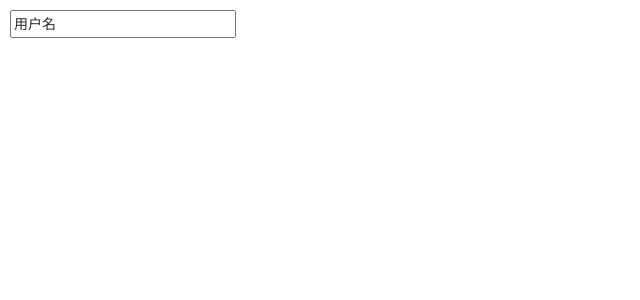
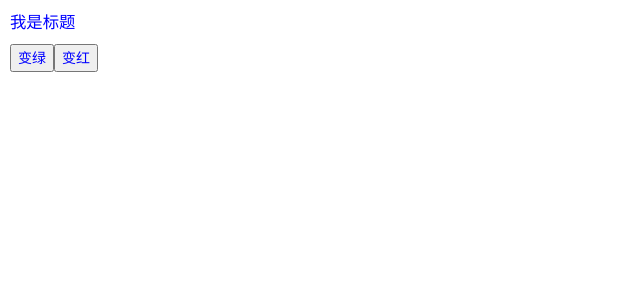
Before and after one commit to Believel/blog, a React (Vite) app in the folder React/my-react-app/: page / in a window 1280 px wide. Shown: the top 300 px of the page, without its empty margins (0-640 px from the left). Built offline with nearby package versions, Linux system fonts and the light colour scheme.

Commit message:
react hooks context

```diff
--- a/React/my-react-app/src/App.tsx
+++ b/React/my-react-app/src/App.tsx
@@ -1,7 +1,8 @@
 // import Counter from './demo/01class-lifecycle';
 // import Demo from './demo/cacheInterface';
 // import ClassContextDemo from './demo/02class-context';
-import HighComp from './demo/03HighComp';
+// import HighComp from './demo/03HighComp';
+import HooksContext from './demo/04HooksContext'
 
 function App() {
   return (
@@ -9,7 +10,8 @@ function App() {
       {/* <Counter/> */}
       {/* <Demo /> */}
       {/* <ClassContextDemo /> */}
-      <HighComp />
+      {/* <HighComp /> */}
+      <HooksContext />
     </div>
   )
 }
--- /dev/null
+++ b/React/my-react-app/src/demo/04HooksContext/Color.tsx
@@ -0,0 +1,48 @@
+import React, { createContext, Dispatch, ReactElement, useReducer } from 'react';
+export const UPDATE_COLOR = 'UPDATE_COLOR';
+export const ContextColor = createContext({} as ContextType);
+
+interface Props {
+  children: ReactElement | ReactElement[]
+}
+
+interface State {
+  color: string
+}
+
+interface Action {
+  type: string;
+  payload: any
+}
+
+interface ContextType {
+  dispatch: Dispatch<Action>;
+  data: {
+    color: string;
+  }
+}
+
+const reducer = (state: State, action: Action) => {
+  switch (action.type) {
+    case UPDATE_COLOR:
+      return {
+        ...state,
+        color: action.payload
+      }
+    default:
+      return state
+  }
+}
+
+const initialState = {
+  color: 'blue'
+}
+export default (props: Props) => {
+  const [data, dispatch] = useReducer(reducer, initialState);
+
+  return (
+    <ContextColor.Provider value={{data, dispatch}}>
+      {props.children}
+    </ContextColor.Provider>
+  )
+}
--- /dev/null
+++ b/React/my-react-app/src/demo/04HooksContext/Header.tsx
@@ -0,0 +1,12 @@
+import React, { useContext} from 'react'
+
+import { ContextColor } from './Color';
+
+export default () => {
+  const { data: { color }} = useContext(ContextColor);
+  return (
+    <>
+      <h3 style={{color}}>我是标题</h3>
+    </>
+  )
+}
--- /dev/null
+++ b/React/my-react-app/src/demo/04HooksContext/Theme.tsx
@@ -0,0 +1,14 @@
+import React, { useContext } from 'react';
+import { ContextColor, UPDATE_COLOR } from './Color';
+
+
+export default () => {
+  const { data: { color }, dispatch } = useContext(ContextColor);
+  return (
+    <>
+      <button style={{color}} onClick={() => dispatch({type: UPDATE_COLOR, payload: 'green'})}>变绿</button>
+      <button style={{color}} onClick={() => dispatch({type: UPDATE_COLOR, payload: 'red'})}>变红</button>
+    </>
+  )
+
+}
--- /dev/null
+++ b/React/my-react-app/src/demo/04HooksContext/index.tsx
@@ -0,0 +1,14 @@
+import React from 'react'
+import Color from './Color'
+import Header from './Header'
+import Theme from './Theme'
+
+
+export default () => {
+  return (
+    <Color>
+      <Header/>
+      <Theme />
+    </Color>
+  )
+}
```
